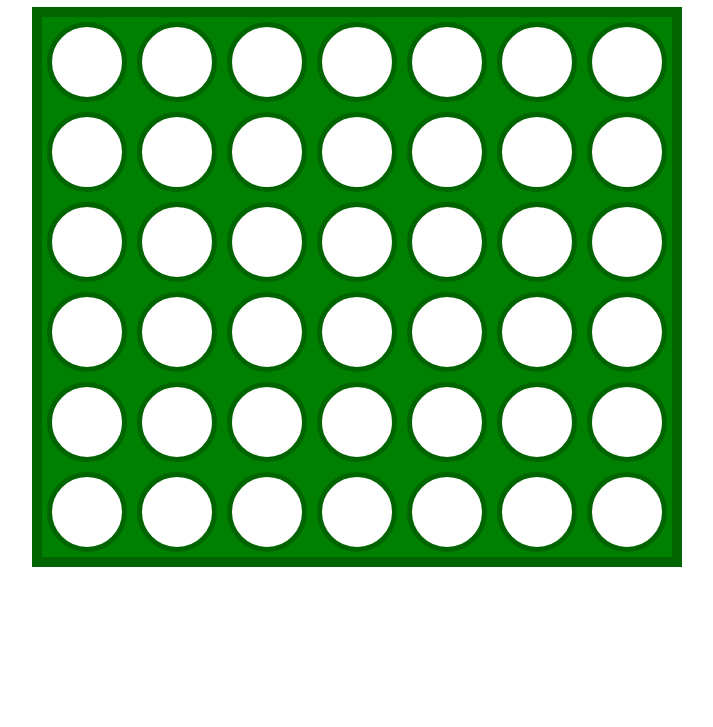
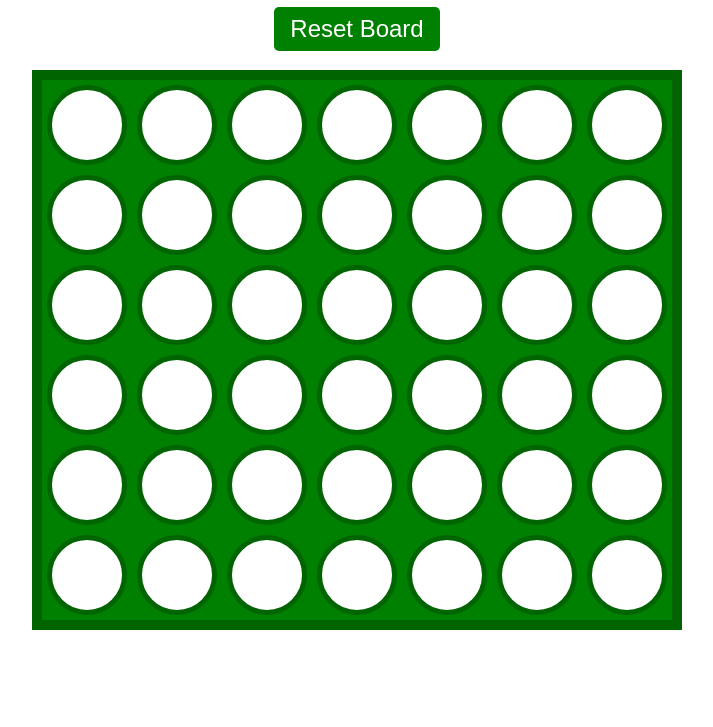
Before and after one commit to rxnvaz18/Milestone_Game_Project, a plain HTML site: page connect4.html in a window 1280 px wide. Shown: the part 73-800 px from the top of the page, without its empty margins (283-996 px from the left). Drawn offline with Linux system fonts and the light colour scheme.

Commit message:
made a reset board button

```diff
--- a/connect4.html
+++ b/connect4.html
@@ -9,21 +9,21 @@
     <body>
 
      <!-- <button id="start"
-     style="margin-top: 12px;
-     background-color: green;
+
+     ">
+     Play Connect Four </button> -->
+
+
+<div><h1>CONNECT 4</h1></div>
+<div id="reset" class="screen" style="display:block;">
+<button onclick="window.location.reload();" class="button" style= "background-color: green;
      border: none;
      color: white;
      padding: 8px 16px;
      border-radius: 5px;
      cursor: pointer;
-     font-size: 24px;
-     ">
-     Play Connect Four </button> -->
+     font-size: 24px;">Reset Board</button>
 
-
-<div><h1>CONNECT 4</h1></div>
-<!-- <div id="reset" class="screen" style="display:block">
-<button onclick="resetGame()">Reset Board</button> -->
 </div>
 <h3 id="winner"></h3>
 <div id="board"></div>
```
